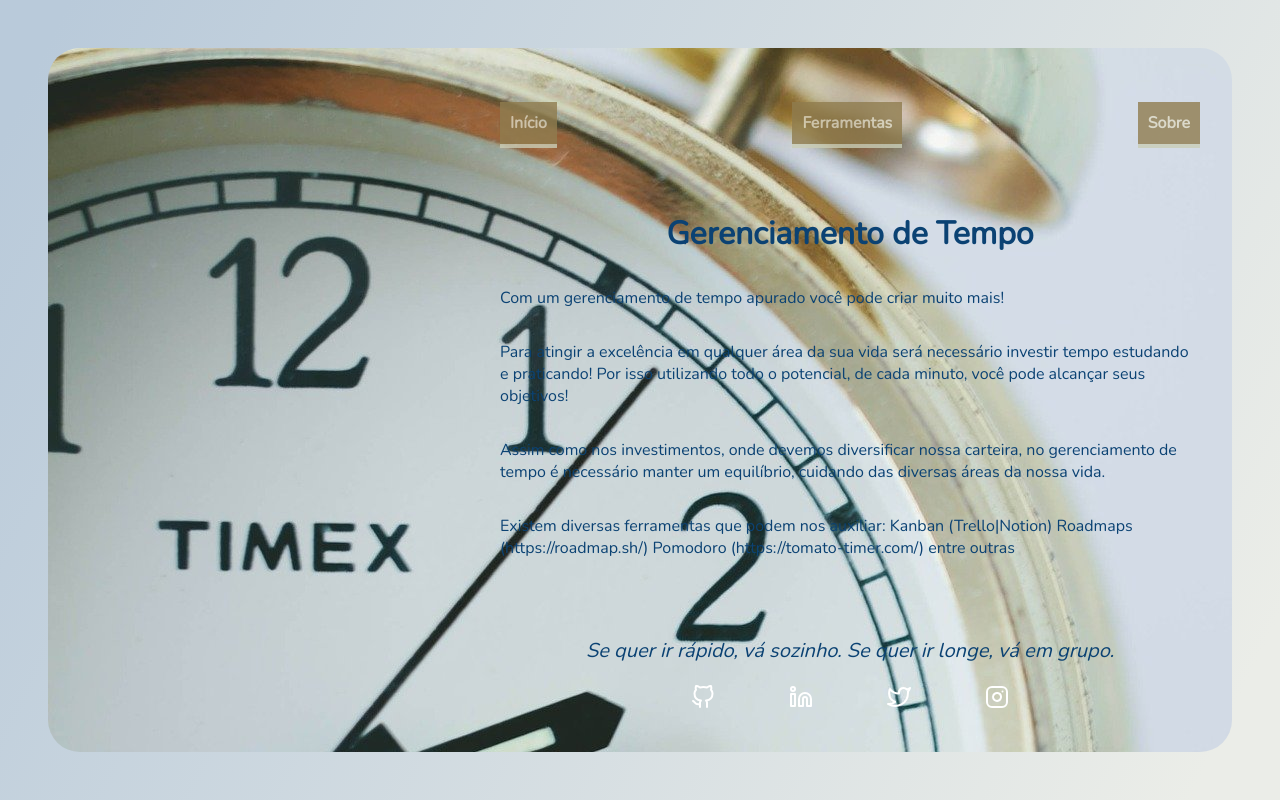
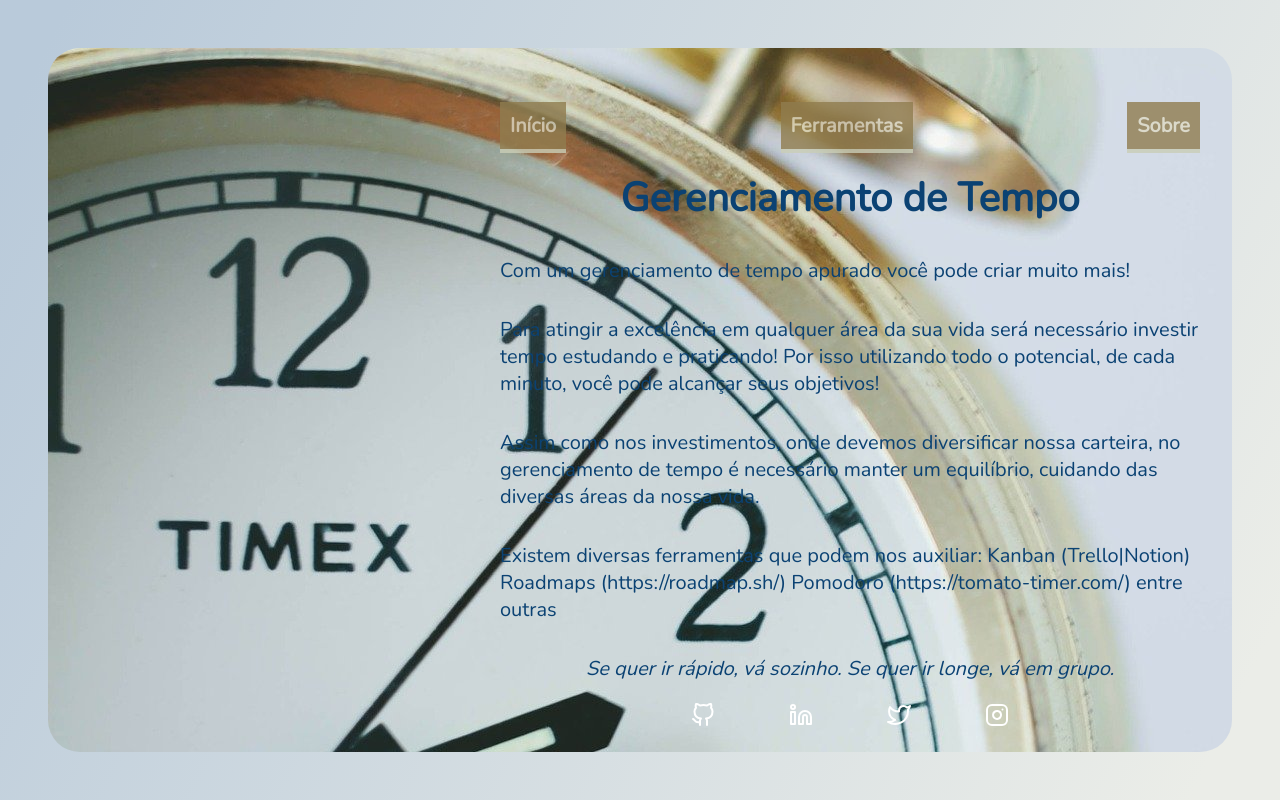
Before and after one commit to wijloc/gotimemanagement, a React app: page /#/ in a window 1280 px wide. Built offline with nearby package versions, Linux system fonts and the light colour scheme.

Commit message:
refactor: adjust font size

```diff
--- a/src/styles/App.css
+++ b/src/styles/App.css
@@ -7,7 +7,7 @@
 
 body{
   background: #f5f5f5;
-  font: 16px 'Nunito', sans-serif;
+  font: 20px 'Nunito', sans-serif;
   color: #333;
 }
 
```
